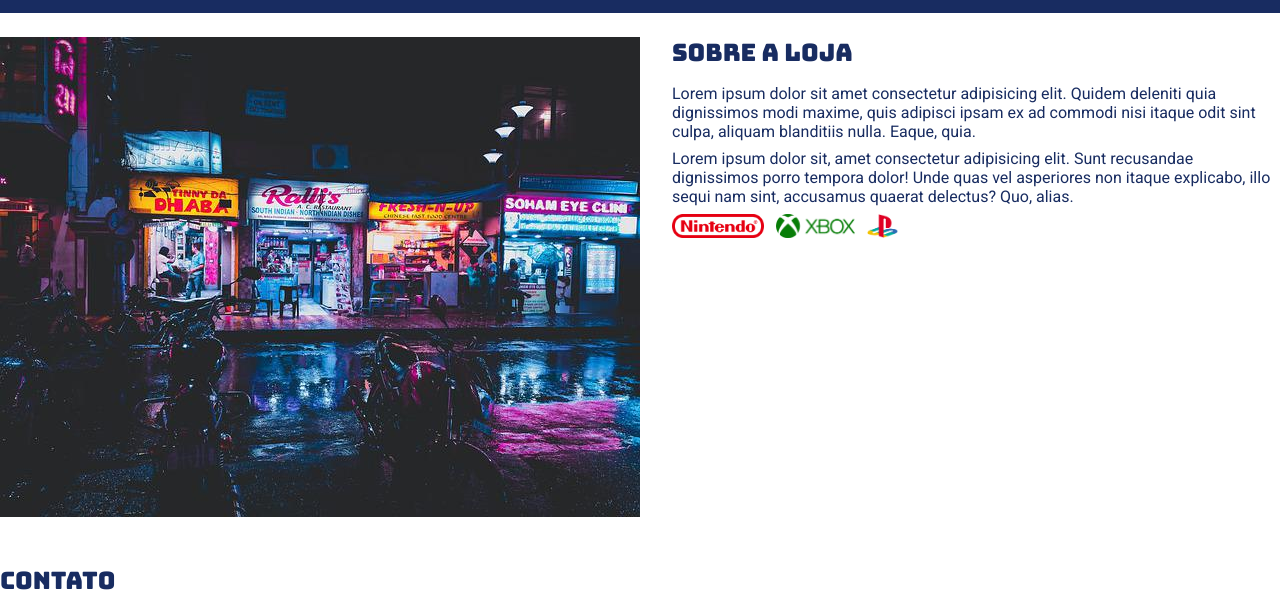
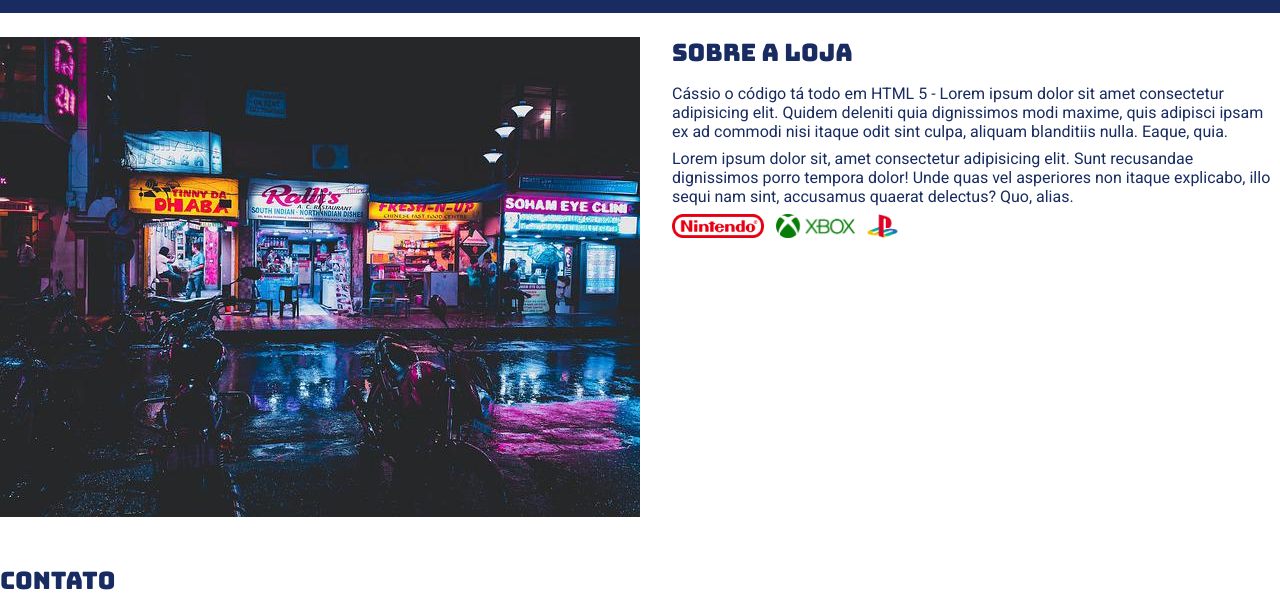
Before and after one commit to wosleyarruda/site_gamesshop, a plain HTML site: page index.html in a window 1280 px wide. Shown: the part 62-671 px from the top of the page. Drawn offline with Linux system fonts and the light colour scheme.

Commit message:
Update index.html

```diff
--- a/index.html
+++ b/index.html
@@ -33,7 +33,7 @@
             <div>
                 <h2>Sobre a Loja</h2>
                 <p>
-                    Lorem ipsum dolor sit amet consectetur adipisicing elit. Quidem deleniti quia dignissimos modi maxime, quis adipisci ipsam ex ad commodi nisi itaque odit sint culpa, aliquam blanditiis nulla. Eaque, quia.
+                    Cássio o código tá todo em HTML 5 - Lorem ipsum dolor sit amet consectetur adipisicing elit. Quidem deleniti quia dignissimos modi maxime, quis adipisci ipsam ex ad commodi nisi itaque odit sint culpa, aliquam blanditiis nulla. Eaque, quia.
                 </p>
                 <p>
                     Lorem ipsum dolor sit, amet consectetur adipisicing elit. Sunt recusandae dignissimos porro tempora dolor! Unde quas vel asperiores non itaque explicabo, illo sequi nam sint, accusamus quaerat delectus? Quo, alias.
```
